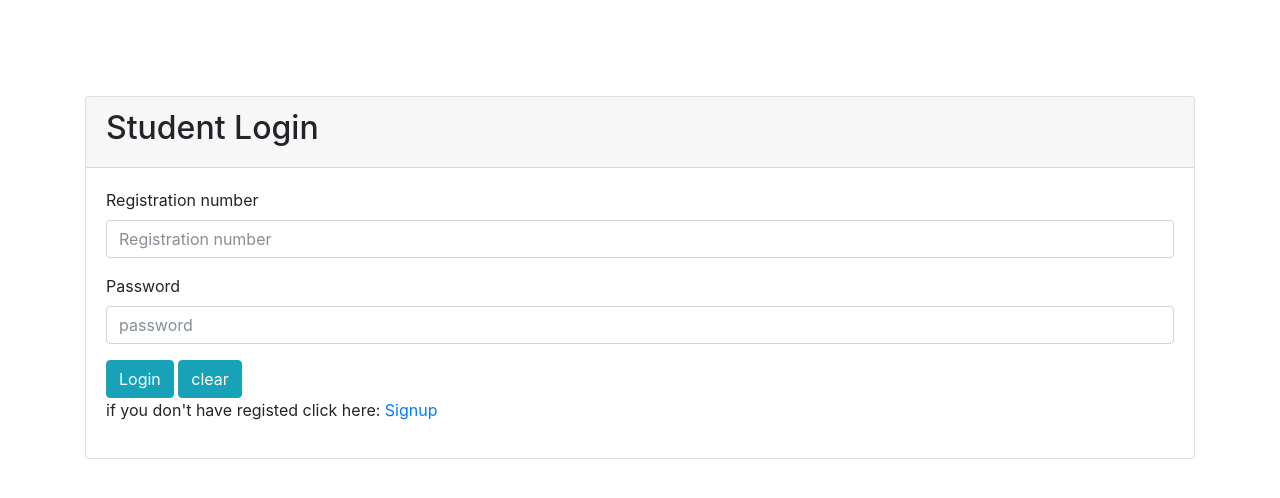
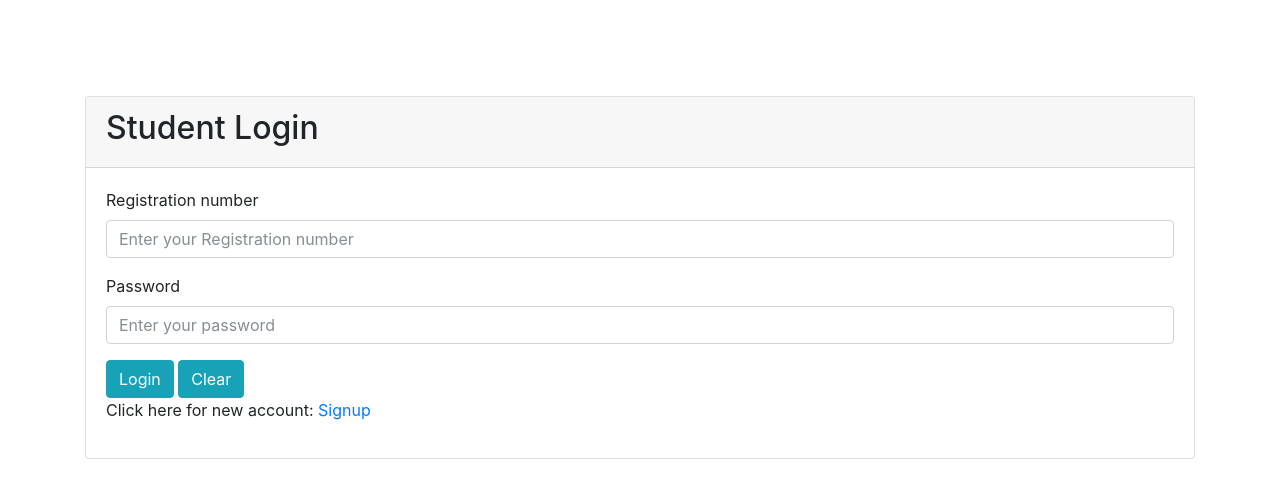
Before and after one commit to piesimon/student-suggestion-protal-system, a PHP site: page /student_login_page.php in a window 1280 px wide. Shown: the top 498 px of the page. Run offline with PHP 8.4, Linux system fonts and the light colour scheme.

Commit message:
Update student_login_page.php

```diff
--- a/student_login_page.php
+++ b/student_login_page.php
@@ -1,7 +1,7 @@
 <!doctype html>
 <html lang="en">
   <head>
-    <title>SUGGESTION SYSTEM</title>
+    <title>Login Page</title>
     <!-- Required meta tags -->
     <meta charset="utf-8">
     <meta name="viewport" content="width=device-width, initial-scale=1, shrink-to-fit=no">
@@ -19,17 +19,17 @@
 <form method="post" action="login_verify2.php">
 <div class="form-group">
         <label for="name">Registration number</label>
-        <input type="text" name="regno" id="id" class="form-control" placeholder="Registration number">
+        <input type="text" name="regno" id="id" class="form-control" placeholder="Enter your Registration number">
 </div>
 
 <div class="form-group">
         <label for="password">Password</label>
-        <input type="password" name="password" id="id" class="form-control" placeholder="password">
+        <input type="password" name="password" id="id" class="form-control" placeholder="Enter your password">
 </div>
 <div class="form-group">
     <button type="submit"  class="btn btn-info" name="login"> Login</button>
-    <button type="reset" class="btn btn-info" > clear</button><br>
-     if you don't have registed click here: <a href="register.php">Signup</a>
+    <button type="reset" class="btn btn-info" > Clear</button><br>
+     Click here for new account: <a href="register.php">Signup</a>
 </div>
 </form>
 </div>
```
